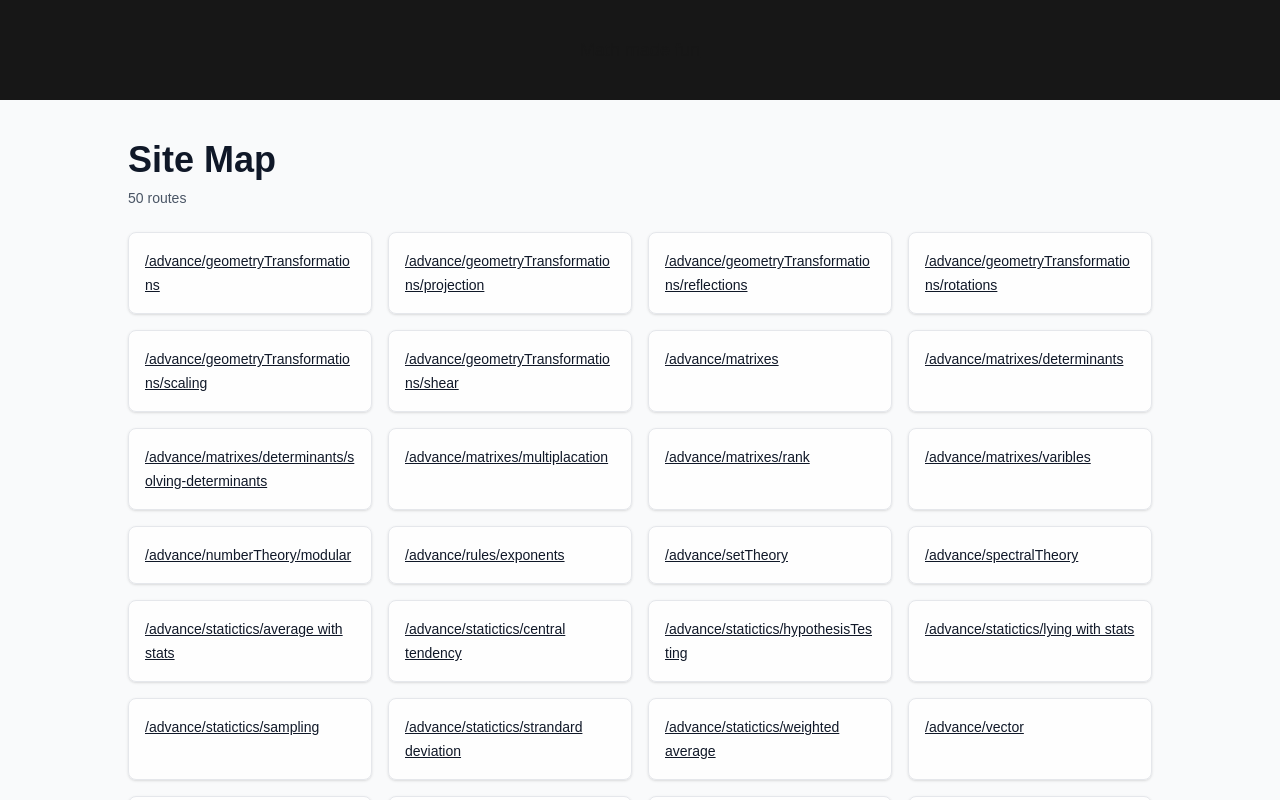
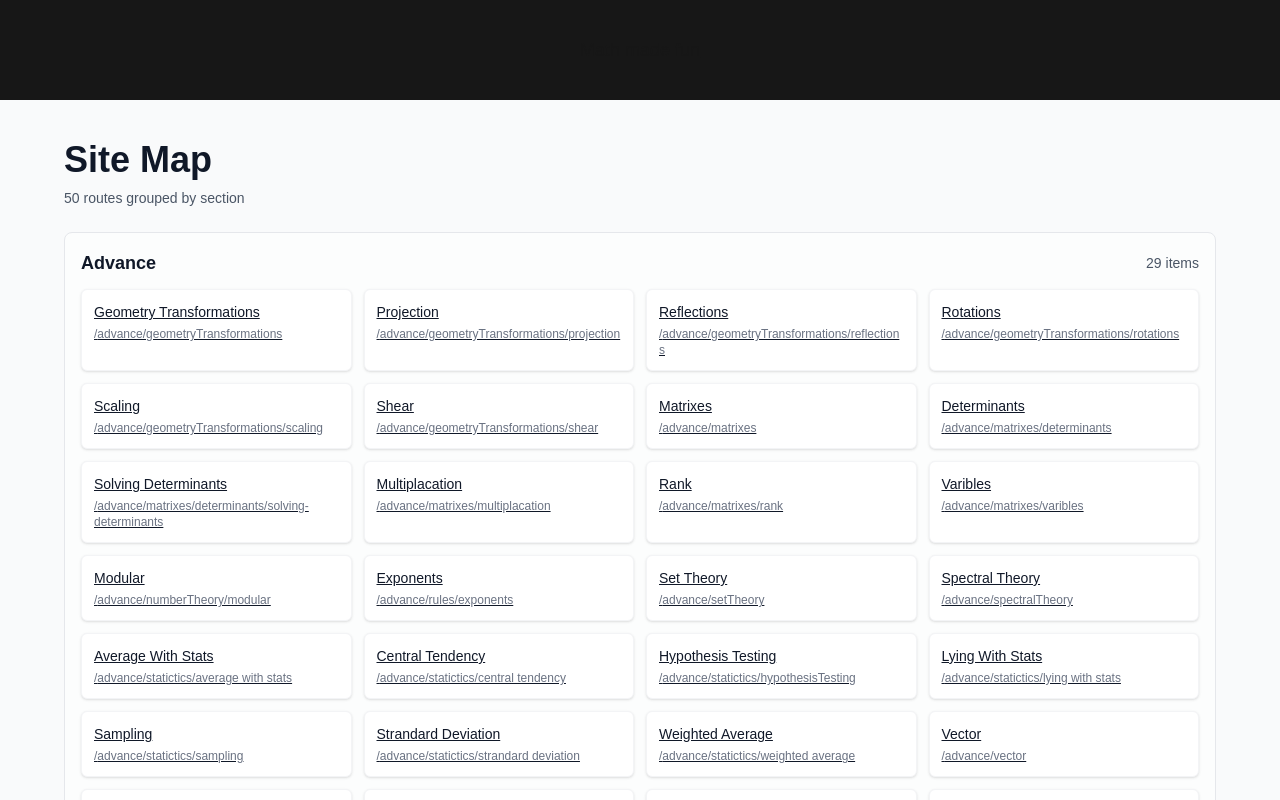
Before and after one commit to RisingSatalite/math-made-fun, a Next.js app: page /sitemap-veiw in a window 1280 px wide. Shown: the top 800 px of the page. Built offline with nearby package versions, Linux system fonts and the light colour scheme.

Commit message:
grouping

```diff
--- a/src/app/sitemap-veiw/page.js
+++ b/src/app/sitemap-veiw/page.js
@@ -38,21 +38,58 @@ async function getRoutes(dir = appDirPath, base = '') {
 
 export default async function SiteMapPage() {
   const routes = await getRoutes();
+  // Helper: convert "someRouteName" or "some-route" into "Some Route"
+  const prettify = (raw) => {
+    if (!raw) return '';
+    const spaced = raw
+      .replace(/[-_]/g, ' ')
+      .replace(/([a-z])([A-Z])/g, '$1 $2')
+      .trim();
+    return spaced
+      .split(/\s+/)
+      .map((w) => w.charAt(0).toUpperCase() + w.slice(1))
+      .join(' ');
+  };
+
+  // Group routes by their top-level section
+  const sections = routes.reduce((acc, route) => {
+    const parts = route.split('/').filter(Boolean);
+    const section = parts[0] || 'root';
+    const name = prettify(parts[parts.length - 1]);
+    acc[section] = acc[section] || [];
+    acc[section].push({ path: route, name });
+    return acc;
+  }, {});
+
+  const sectionEntries = Object.entries(sections).sort((a, b) => a[0].localeCompare(b[0]));
+
   return (
     <main className="min-h-screen py-10 px-6 bg-gray-50 dark:bg-gray-900">
-      <div className="max-w-5xl mx-auto">
+      <div className="max-w-6xl mx-auto">
         <h1 className="text-3xl sm:text-4xl font-extrabold text-gray-900 dark:text-gray-100 mb-2">Site Map</h1>
-        <p className="text-sm text-gray-600 dark:text-gray-300 mb-6">{routes.length} routes</p>
+        <p className="text-sm text-gray-600 dark:text-gray-300 mb-6">{routes.length} routes grouped by section</p>
 
-        <div className="grid gap-4 sm:grid-cols-2 md:grid-cols-3 lg:grid-cols-4">
-          {routes.map((route) => (
-            <a
-              key={route}
-              href={`/${route}`}
-              className="block p-4 rounded-lg bg-white/80 dark:bg-gray-800 border border-gray-200 dark:border-gray-700 shadow-sm hover:shadow-md transform transition hover:-translate-y-0.5 text-gray-900 dark:text-gray-100 wrap-break-word"
-            >
-              <span className="text-sm font-medium">{`/${route}`}</span>
-            </a>
+        <div className="space-y-6">
+          {sectionEntries.map(([section, items]) => (
+            <section key={section} className="bg-white/60 dark:bg-gray-800 border border-gray-200 dark:border-gray-700 rounded-lg p-4">
+              <div className="flex items-center justify-between mb-3">
+                <h2 className="text-lg font-semibold text-gray-900 dark:text-gray-100">{prettify(section)}</h2>
+                <span className="text-sm text-gray-600 dark:text-gray-300">{items.length} items</span>
+              </div>
+
+              <div className="grid gap-3 sm:grid-cols-2 md:grid-cols-3 lg:grid-cols-4">
+                {items.map(({ path, name }) => (
+                  <a
+                    key={path}
+                    href={`/${path}`}
+                    className="block p-3 rounded-md bg-white dark:bg-gray-900 border border-gray-100 dark:border-gray-700 shadow-sm hover:shadow-md transition transform hover:-translate-y-0.5 text-gray-900 dark:text-gray-100 wrap-break-word"
+                  >
+                    <div className="text-sm font-medium">{name || `/${path}`}</div>
+                    <div className="text-xs text-gray-500 dark:text-gray-400 mt-1 wrap-break-word">/{path}</div>
+                  </a>
+                ))}
+              </div>
+            </section>
           ))}
         </div>
       </div>
```
